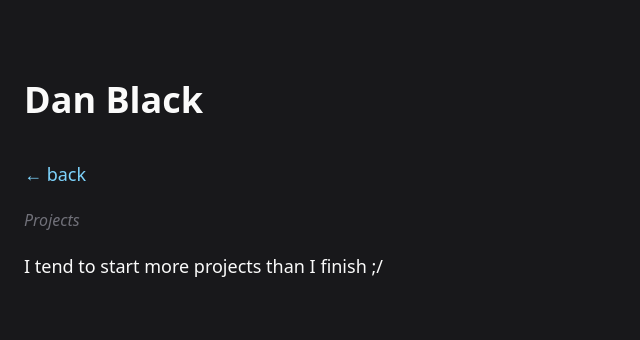
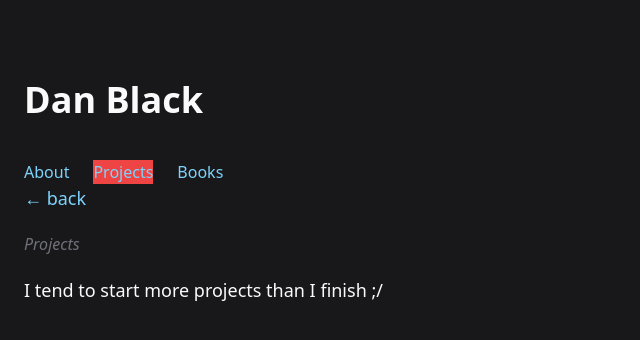
Before and after one commit to daniel-black/dbv3, a Next.js app: page /projects in a window 1280 px wide. Shown: the top 340 px of the page, without its empty margins (0-640 px from the left). Built offline with nearby package versions, Linux system fonts and the light colour scheme.

Commit message:
navigation

```diff
--- /dev/null
+++ b/app/Nav.tsx
@@ -0,0 +1,28 @@
+'use client';
+
+import Link from "next/link";
+import { usePathname } from 'next/navigation';
+
+const navItems = ['', 'projects', 'books'];
+
+const isActive = (item: string, path: string | null): boolean => {
+  return path === `/${item}`;
+}
+
+export default function Nav() {
+  const p = usePathname();
+
+  return (
+    <nav className='flex flex-row space-x-6'>
+      {navItems.map(item => (
+        <Link
+          key={item}
+          className={`capitalize ${isActive(item, p) ? 'bg-red-500' : ''}`}
+          href={item}
+        >
+          {item === '' ? 'about' : item}
+        </Link>
+      ))}
+    </nav>
+  )
+}
--- a/app/layout.tsx
+++ b/app/layout.tsx
@@ -1,4 +1,5 @@
 import './globals.css';
+import Nav from './Nav';
 
 export default function RootLayout({
   children,
@@ -12,6 +13,7 @@ export default function RootLayout({
         <h1 className='text-4xl font-bold mb-10'>
           Dan Black
         </h1>
+        <Nav />
         {children}
       </body>
     </html>
```
